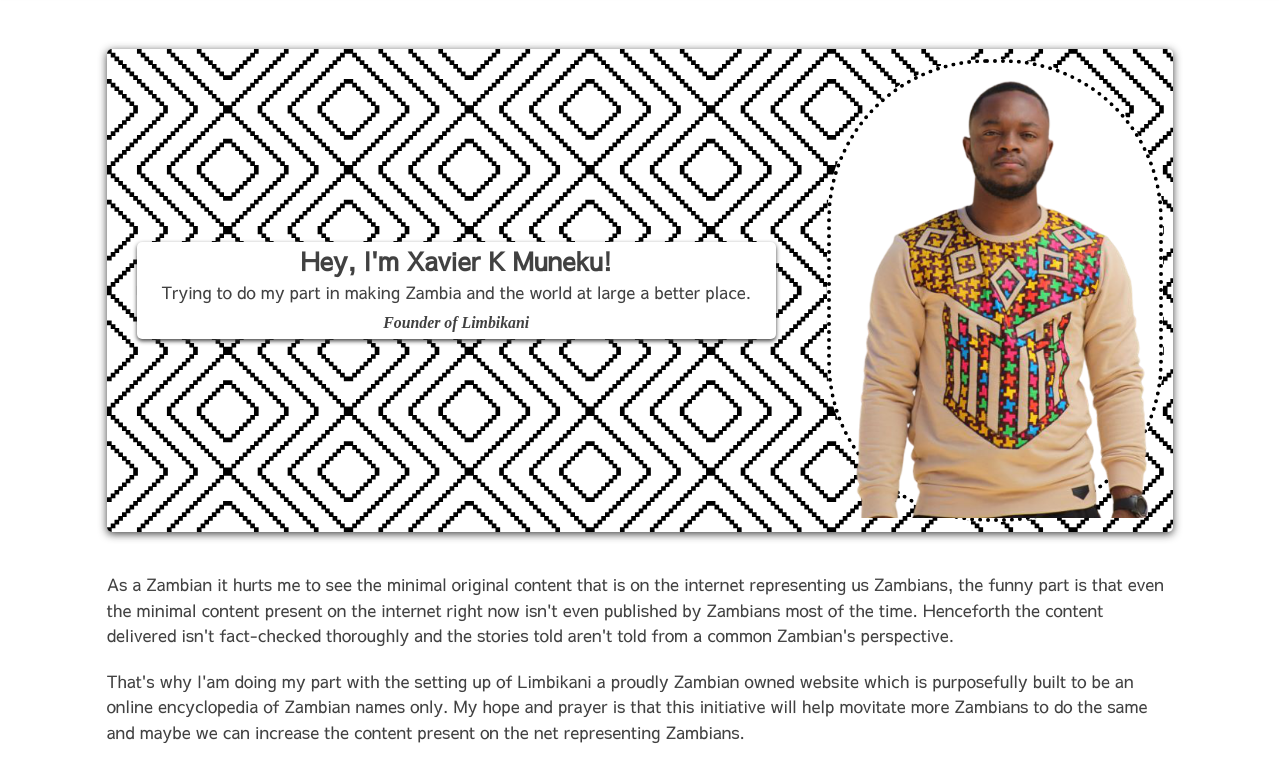
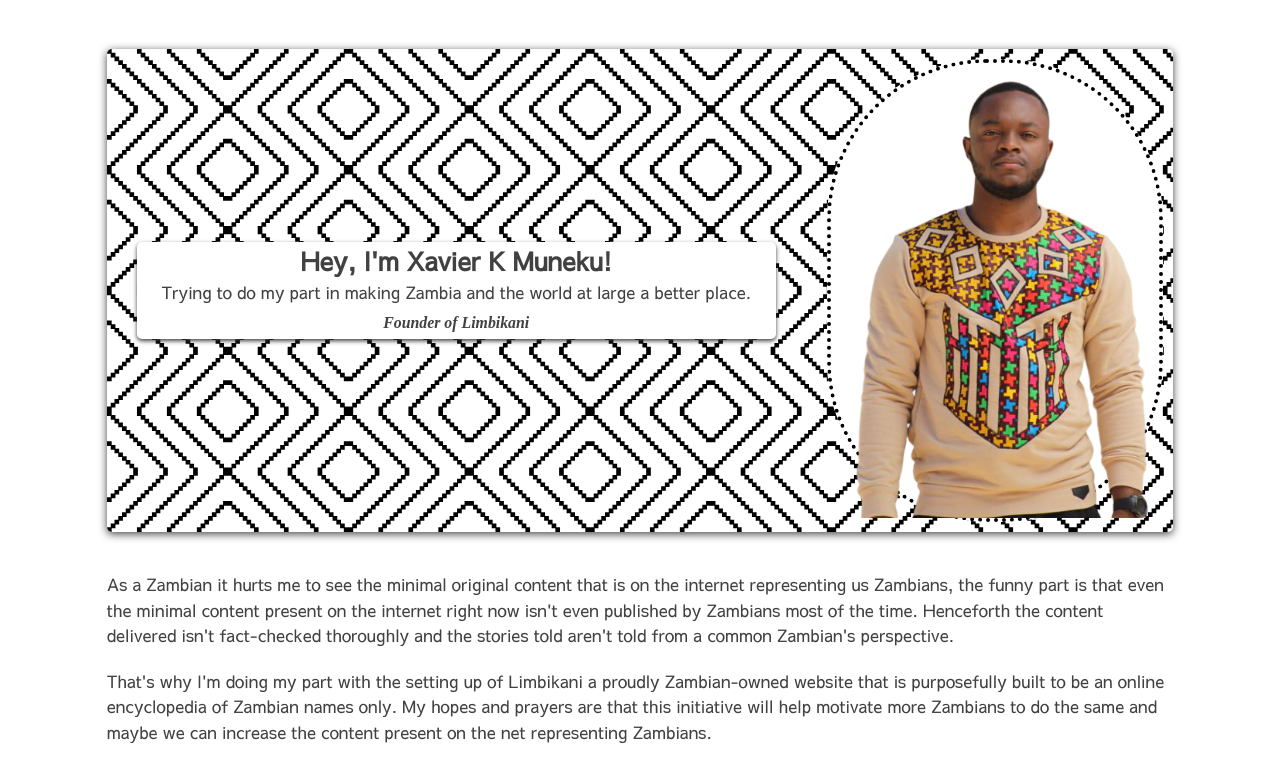
Before and after one commit to Xavier9981/limbikani, an Eleventy site: page src/pages/about.njk in a window 1280 px wide. Shown: the part 79-846 px from the top of the page. Built offline with nearby package versions, Linux system fonts and the light colour scheme; Eleventy itself is replaced by a stand-in of ours; files that its build step writes are made by us from their sources; a web font is replaced by a local one.

Commit message:
initial version

```diff
--- a/src/_includes/footer.njk
+++ b/src/_includes/footer.njk
@@ -15,7 +15,7 @@
             </li>
             <li>
             <a
-                href="https://wa.me/213541145717?text=Hello%20Xavier%20I%20just%20visited%20your%20personal%20blog%20site."
+                href="https://wa.me/213541145717?text=Hello%20Xavier%20I%20I%20visited%20your%20website%20please%20help%20me%20to%20find%20the%20meaning%20of%20my%20name."
                 target="_blank"
                 class="fab fa-whatsapp-square"
             ></a>
--- a/src/pages/about.njk
+++ b/src/pages/about.njk
@@ -43,15 +43,20 @@ layout: 'base-sans-header.njk'
       </div>
     </div>
     <p>
-      As a Zambian it hurts me to see the minimal original content that is on the internet representing us Zambians, the funny part is that even the minimal content present on the internet right now isn't even published by Zambians most of the time. Henceforth the content delivered isn't fact-checked thoroughly and the stories told aren't told from a common Zambian's perspective.
+      As a Zambian it hurts me to see the minimal original content that is on
+      the internet representing us Zambians, the funny part is that even the
+      minimal content present on the internet right now isn't even published
+      by Zambians most of the time. Henceforth the content delivered isn't
+      fact-checked thoroughly and the stories told aren't told from a common
+      Zambian's perspective.
     </p>
 
     <p>
-      That's why I'am doing my part with the setting up of Limbikani a proudly
-      Zambian owned website which is purposefully built to be an online
-      encyclopedia of Zambian names only. My hope and prayer is that this
-      initiative will help movitate more Zambians to do the same and maybe we
-      can increase the content present on the net representing Zambians.
+      That's why I'm doing my part with the setting up of Limbikani a proudly
+      Zambian-owned website that is purposefully built to be an online encyclopedia
+      of Zambian names only. My hopes and prayers are that this initiative will help
+      motivate more Zambians to do the same and maybe we can increase the content
+      present on the net representing Zambians.
     </p>
     <p>
       Glad you've reached this bottom end and I'm intrigued to hear from you so
```
